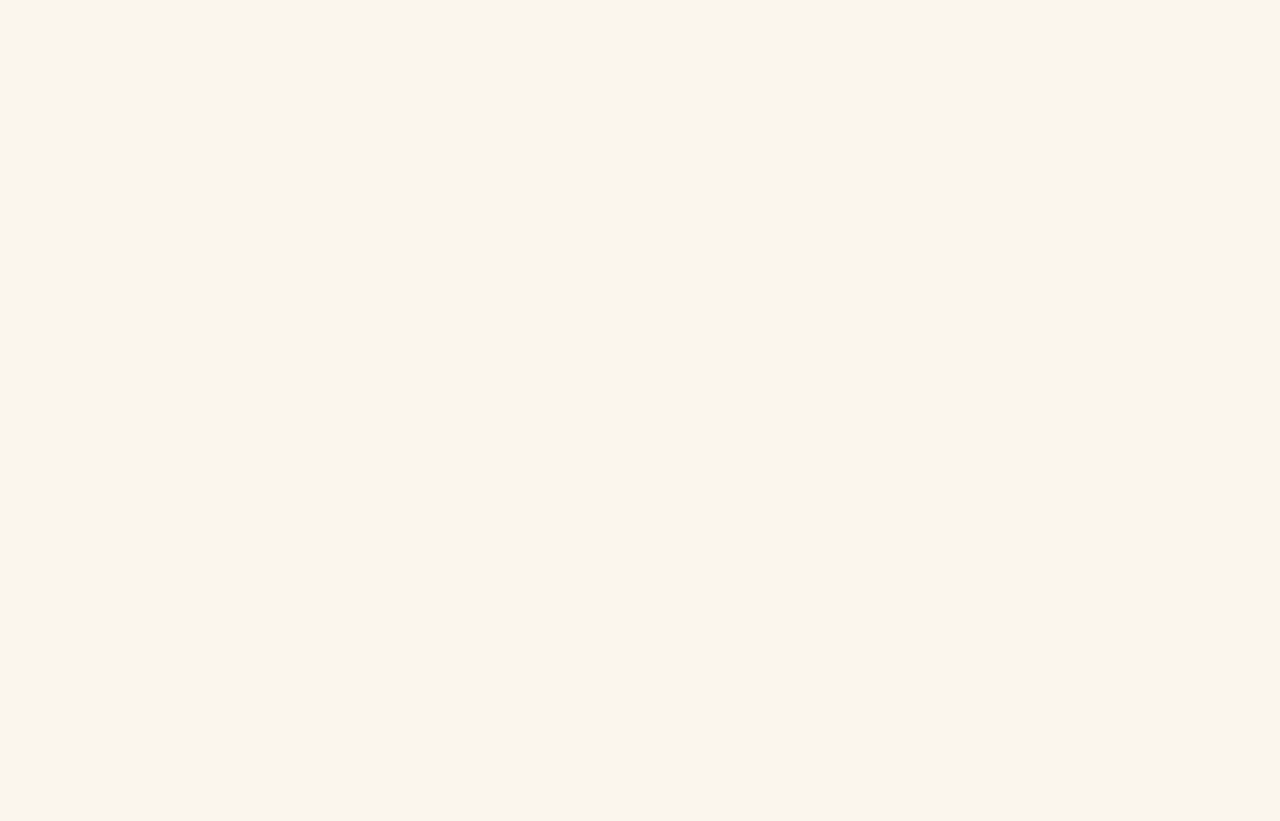
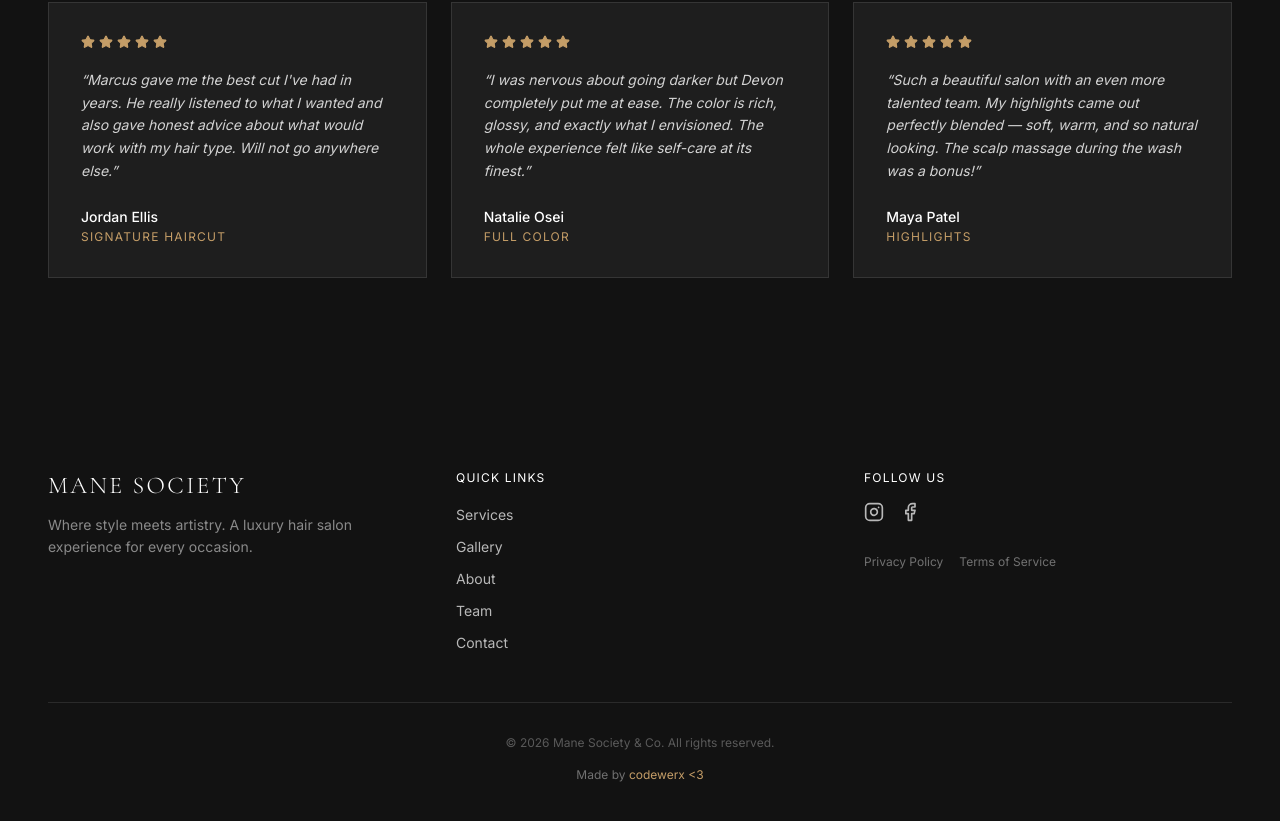
Before and after one commit to GustosRepo/manesocietyco, a Next.js app: page / in a window 1280 px wide. Shown: the part 6844-7665 px from the top of the page. Before the commit the page ends 6691 px from the top, so only its background shows below. Built offline with nearby package versions, Linux system fonts and the light colour scheme.

Commit message:
added crumbs

```diff
--- a/app/page.tsx
+++ b/app/page.tsx
@@ -9,6 +9,7 @@ import Gallery from "@/components/sections/Gallery";
 import About from "@/components/sections/About";
 import Team from "@/components/sections/Team";
 import Testimonials from "@/components/sections/Testimonials";
+import Contact from "@/components/sections/Contact";
 
 export default function Home() {
   return (
@@ -23,6 +24,7 @@ export default function Home() {
         <Gallery />
         <About />
         <Team />
+        <Contact />
         <Testimonials />
       </main>
       <Footer />
--- a/components/layout/Footer.tsx
+++ b/components/layout/Footer.tsx
@@ -88,8 +88,22 @@ export default function Footer() {
           </div>
         </div>
 
-        <div className="mt-12 pt-8 border-t border-white/10 text-center text-xs text-white/30">
-          © {new Date().getFullYear()} Mane Society & Co. All rights reserved.
+        <div className="mt-12 pt-8 border-t border-white/10">
+          <div className="text-center text-xs text-white/30 mb-4">
+            © {new Date().getFullYear()} Mane Society & Co. All rights reserved.
+          </div>
+          <div className="text-center text-xs text-white/40">
+            Made by{" "}
+            <a
+              href="https://www.code-werx.com/"
+              target="_blank"
+              rel="noopener noreferrer"
+              className="text-[var(--gold)] hover:text-white transition-colors"
+            >
+              codewerx
+            </a>
+            {" "}<span className="text-[var(--gold)]">&lt;3</span>
+          </div>
         </div>
       </div>
     </footer>
```
